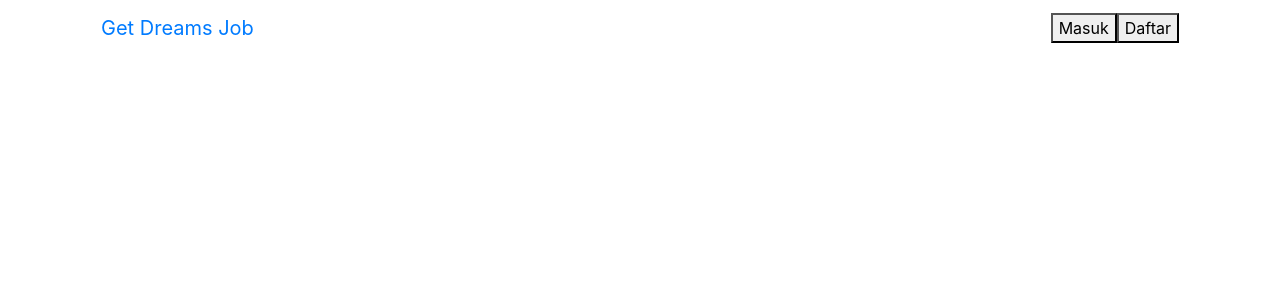
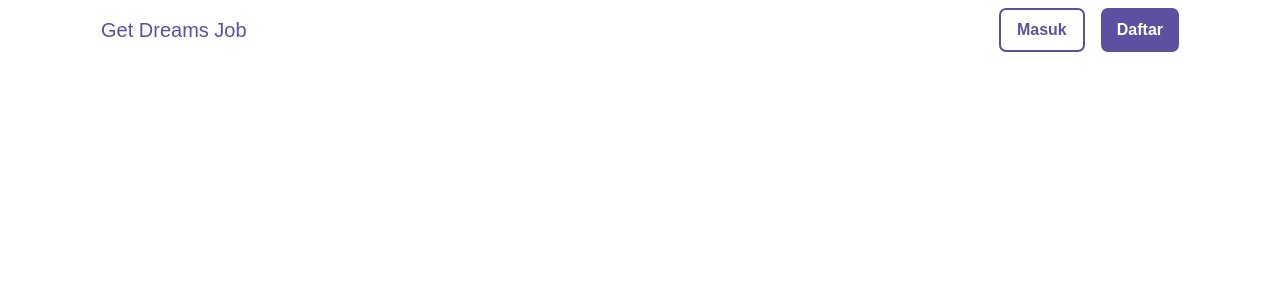
Before and after one commit to Cotllinz/GDJ-Front-End, a Vue app: page / in a window 1280 px wide. Shown: the top 300 px of the page. Built offline with nearby package versions, Linux system fonts and the light colour scheme; what vue-sweetalert2 would draw is missing.

Commit message:
Add Navigation + Responsif

```diff
--- a/src/components/NavigationBar.vue
+++ b/src/components/NavigationBar.vue
@@ -3,17 +3,20 @@
     <b-container>
       <b-navbar toggleable="lg">
         <b-navbar-brand
-          ><router-link tag="a" to="/"
+          ><router-link class="title_navbar" tag="a" to="/"
             >Get Dreams Job</router-link
           ></b-navbar-brand
         >
         <b-navbar-toggle target="nav-collapse"></b-navbar-toggle>
-
         <b-collapse id="nav-collapse" is-nav>
           <!-- Right aligned nav items -->
           <b-navbar-nav class="ml-auto">
-            <button class="btn_signin" type="button">Masuk</button>
-            <button class="btn_signup" type="button">Daftar</button>
+            <button class="btn_signin py-lg-2 py-2 mt-lg-0 mt-3 px-lg-3 mr-lg-3" type="button">
+              Masuk
+            </button>
+            <button class="btn_signup  px-lg-3 py-2 mt-lg-0 mb-3 mb-lg-0 mt-2 py-lg-2" type="button">
+              Daftar
+            </button>
           </b-navbar-nav>
         </b-collapse>
       </b-navbar>
@@ -28,4 +31,40 @@ export default {
 </script>
 
 <!-- Add "scoped" attribute to limit CSS to this component only -->
-<style scoped></style>
+<style scoped>
+.title_navbar {
+  font-family: 'Poppins', sans-serif;
+  font-weight: 500;
+  text-decoration: none;
+  color: #5e50a1;
+}
+.btn_signin,
+.btn_signup {
+  outline: none;
+  font-family: 'Poppins', sans-serif;
+}
+.btn_signin {
+  background: none;
+  border: 2px solid #5e50a1;
+  border-radius: 7px;
+  font-weight: 700;
+  color: #5e50a1;
+}
+.btn_signin:hover {
+  background: #5e50a1;
+  transition: 250ms;
+  color: #f8f8f8;
+}
+.btn_signup {
+  background: #5e50a1;
+  border: none;
+  border-radius: 7px;
+  font-weight: 700;
+  color: #ffffff;
+}
+.btn_signup:hover {
+  background: #5d45d8;
+  transition: 250ms;
+  color: #f8f8f8;
+}
+</style>
--- a/src/views/LandingPage.vue
+++ b/src/views/LandingPage.vue
@@ -15,3 +15,4 @@ export default {
   }
 }
 </script>
+<style scoped></style>
```
